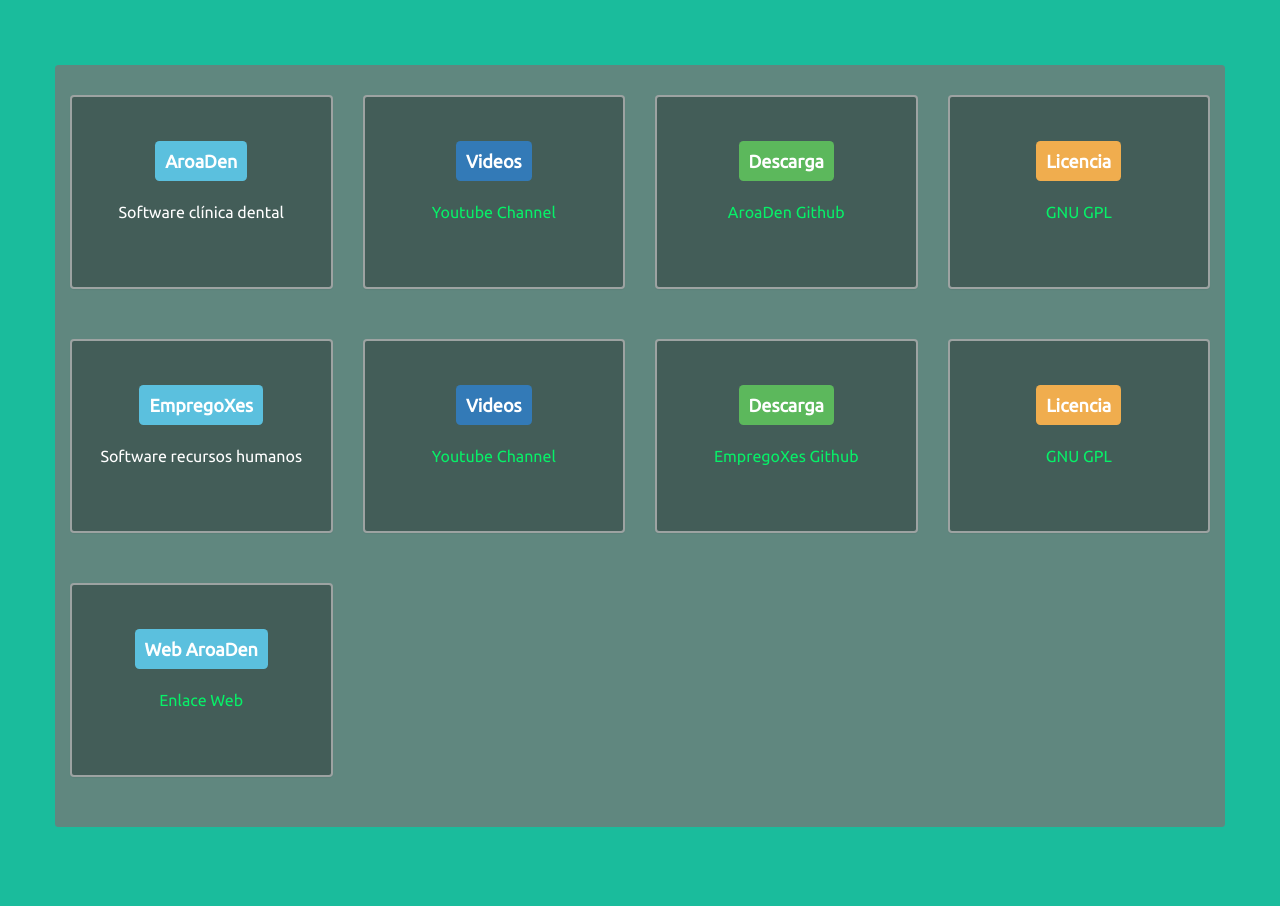
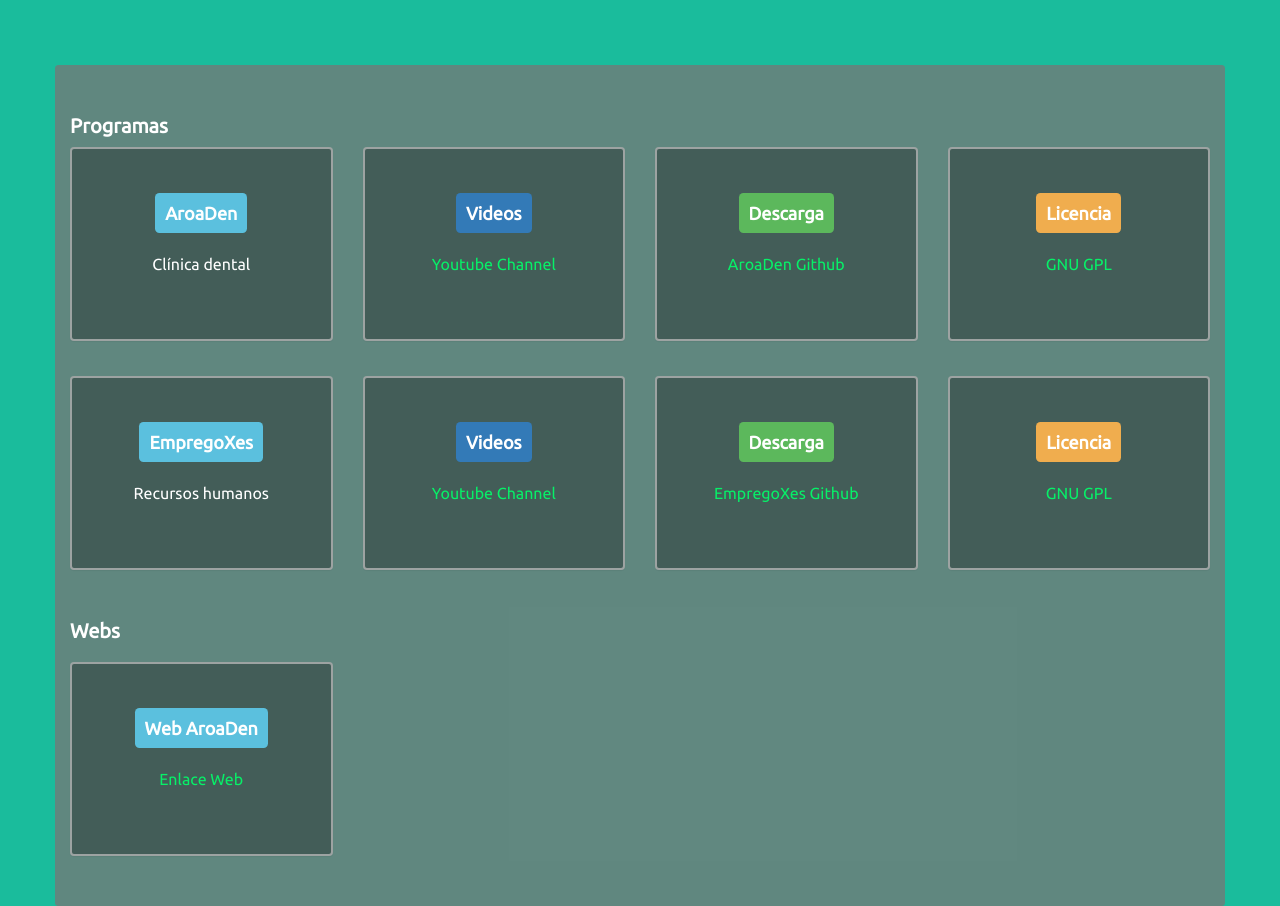
Before and after one commit to roirod/mainSite, a plain HTML site: page index.html in a window 1280 px wide. Shown: the part 1680-2586 px from the top of the page. Drawn offline with Linux system fonts and the light colour scheme.

Commit message:
aaaaaaaaaa

```diff
--- a/css/main.css
+++ b/css/main.css
@@ -6,6 +6,11 @@
 }
 
 html,body { height:100%; padding:0; margin:0; }
+
+.contwidth {
+  min-width: 258px !important;
+  max-width: 320px !important;
+}
 
 .bg-Green {
   background-color: #1abc9c !important;
--- a/index.html
+++ b/index.html
@@ -69,7 +69,7 @@
 
       <div class="row padtopbo10 fonsi16">
 
-        <div class="col-xs-12 col-sm-6 col-md-4 col-lg-3">
+        <div class="col-xs-6 col-sm-4 col-md-3 col-lg-3 contwidth">
           <div class="panel panel-default">
             <div class="panel-heading textcent">
               <p class="label label-success pad6 fonsi18">
@@ -83,7 +83,7 @@
           </div>
         </div>
 
-        <div class="col-xs-12 col-sm-6 col-md-4 col-lg-3">
+        <div class="col-xs-6 col-sm-4 col-md-3 col-lg-3 contwidth">
           <div class="panel panel-default">
             <div class="panel-heading textcent">
               <p class="label label-warning pad6 fonsi18">
@@ -97,7 +97,21 @@
           </div>
         </div>
 
-        <div class="col-xs-12 col-sm-6 col-md-4 col-lg-3">
+        <div class="col-xs-6 col-sm-4 col-md-3 col-lg-3 contwidth">
+          <div class="panel panel-default">
+            <div class="panel-heading textcent">
+              <p class="label label-primary pad6 fonsi18">
+                Trabajos
+              </p>
+            </div>
+            <div class="panel-body">
+              Puedes ver algunos trabajos, webs,
+              programas, abajo en la sección de <a href="#Proyectos">Proyectos</a>.
+            </div>
+          </div>
+        </div>
+
+        <div class="col-xs-6 col-sm-4 col-md-3 col-lg-3 contwidth">
           <div class="panel panel-default">
             <div class="panel-heading textcent">
               <p class="label label-info pad6 fonsi18">
@@ -111,21 +125,7 @@
           </div>
         </div>
 
-        <div class="col-xs-12 col-sm-6 col-md-4 col-lg-3">
-          <div class="panel panel-default">
-            <div class="panel-heading textcent">
-              <p class="label label-primary pad6 fonsi18">
-                Trabajos
-              </p>
-            </div>
-            <div class="panel-body">
-              Puedes ver algunos de mis trabajos,
-              programas, webs, en la sección de <a href="#Proyectos">Proyectos</a>.
-            </div>
-          </div>
-        </div>
       </div>
-
     </div>
   </div>
 
@@ -198,7 +198,15 @@
 
       <div class="row bgblacktrans padtopbo30">
 
-        <div class="col-xs-12 col-sm-6 col-md-4 col-lg-3">
+        <div class="col-xs-12">
+          <h3>
+            Programas
+          </h3>
+        </div>
+
+        <br>
+
+        <div class="col-xs-6 col-sm-4 col-md-3 col-lg-3 contwidth">
           <div class="panel panel-default padtopbo40">
             <div class="panel-body textcent">
               <h3 class="label label-info pad10 fonsi18">
@@ -208,13 +216,13 @@
               <div class="row martopbo15"></div>
 
               <h4 class="fonsi16">
-                Software clínica dental
+                Clínica dental
               </h4>
             </div>
           </div>
         </div>
 
-        <div class="col-xs-12 col-sm-6 col-md-4 col-lg-3">
+        <div class="col-xs-6 col-sm-4 col-md-3 col-lg-3 contwidth">
           <div class="panel panel-default padtopbo40">
             <div class="panel-body textcent">
               <h3 class="label label-primary pad10 fonsi18">
@@ -232,7 +240,7 @@
           </div>
         </div>
 
-        <div class="col-xs-12 col-sm-6 col-md-4 col-lg-3">
+        <div class="col-xs-6 col-sm-4 col-md-3 col-lg-3 contwidth">
           <div class="panel panel-default padtopbo40">
             <div class="panel-body textcent">
               <h3 class="label label-success pad10 fonsi18">
@@ -250,7 +258,7 @@
           </div>
         </div>
 
-        <div class="col-xs-12 col-sm-6 col-md-4 col-lg-3">
+        <div class="col-xs-6 col-sm-4 col-md-3 col-lg-3 contwidth">
           <div class="panel panel-default padtopbo40">
             <div class="panel-body textcent">
               <h3 class="label label-warning pad10 fonsi18">
@@ -268,9 +276,9 @@
           </div>
         </div>
 
-        <div class="row martopbo30"></div>
+        <div class="row martopbo15"></div>
 
-        <div class="col-xs-12 col-sm-6 col-md-4 col-lg-3">
+        <div class="col-xs-6 col-sm-4 col-md-3 col-lg-3 contwidth">
           <div class="panel panel-default padtopbo40">
             <div class="panel-body textcent">
               <h3 class="label label-info pad10 fonsi18">
@@ -280,13 +288,13 @@
               <div class="row martopbo15"></div>
 
               <h4 class="fonsi16">
-                Software recursos humanos
+                Recursos humanos
               </h4>
             </div>
           </div>
         </div>
 
-        <div class="col-xs-12 col-sm-6 col-md-4 col-lg-3">
+        <div class="col-xs-6 col-sm-4 col-md-3 col-lg-3 contwidth">
           <div class="panel panel-default padtopbo40">
             <div class="panel-body textcent">
               <h3 class="label label-primary pad10 fonsi18">
@@ -304,7 +312,7 @@
           </div>
         </div>
 
-        <div class="col-xs-12 col-sm-6 col-md-4 col-lg-3">
+        <div class="col-xs-6 col-sm-4 col-md-3 col-lg-3 contwidth">
           <div class="panel panel-default padtopbo40">
             <div class="panel-body textcent">
               <h3 class="label label-success pad10 fonsi18">
@@ -322,7 +330,7 @@
           </div>
         </div>
 
-        <div class="col-xs-12 col-sm-6 col-md-4 col-lg-3">
+        <div class="col-xs-6 col-sm-4 col-md-3 col-lg-3 contwidth">
           <div class="panel panel-default padtopbo40">
             <div class="panel-body textcent">
               <h3 class="label label-warning pad10 fonsi18">
@@ -340,9 +348,13 @@
           </div>
         </div>
 
-        <div class="row martopbo30"></div>
+        <div class="col-xs-12 padtopbo10">
+          <h3>
+            Webs
+          </h3>
+        </div>
 
-        <div class="col-xs-12 col-sm-6 col-md-4 col-lg-3">
+        <div class="col-xs-6 col-sm-4 col-md-3 col-lg-3 contwidth">
           <div class="panel panel-default padtopbo40">
             <div class="panel-body textcent">
               <h3 class="label label-info pad10 fonsi18">
```
